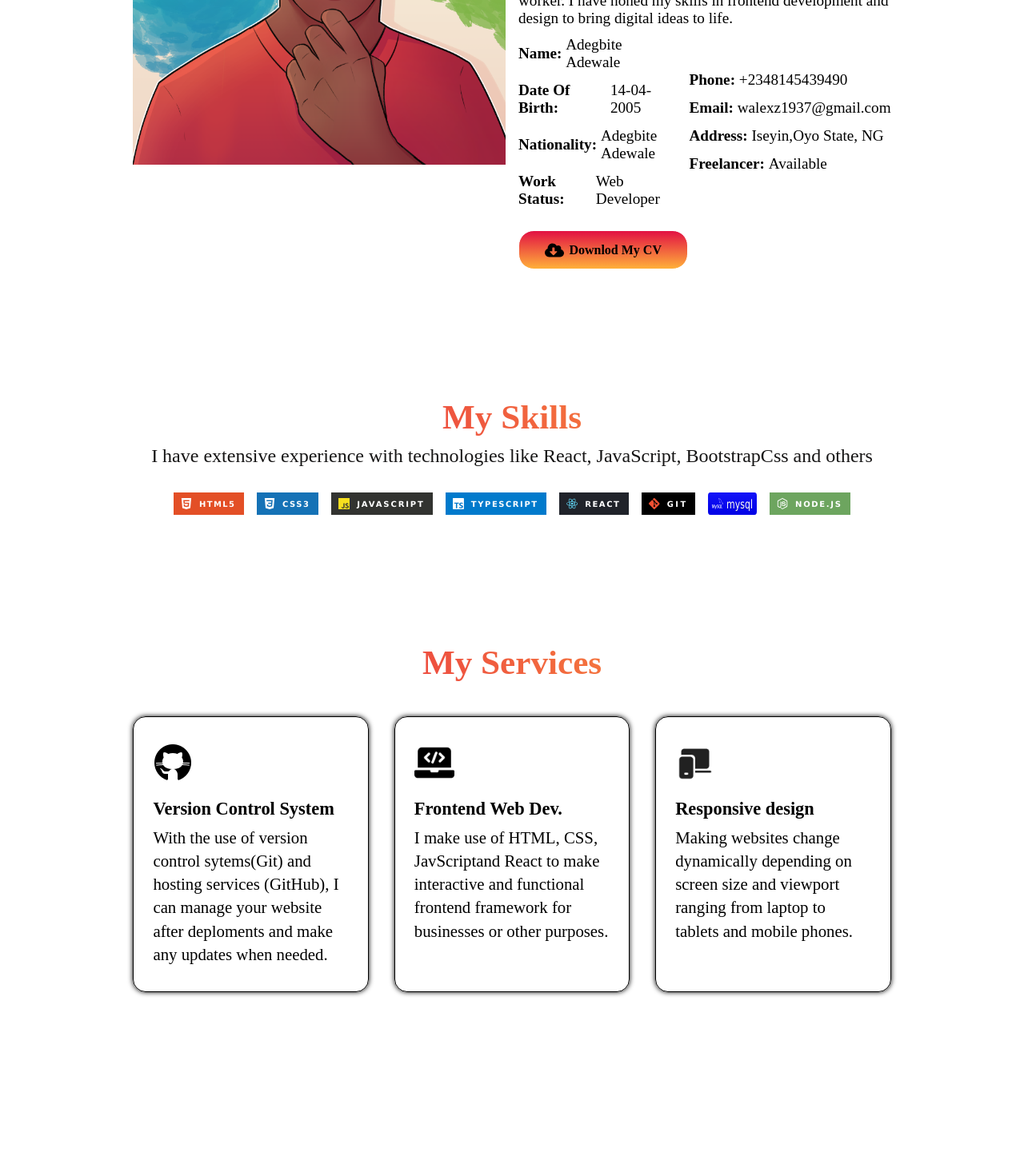
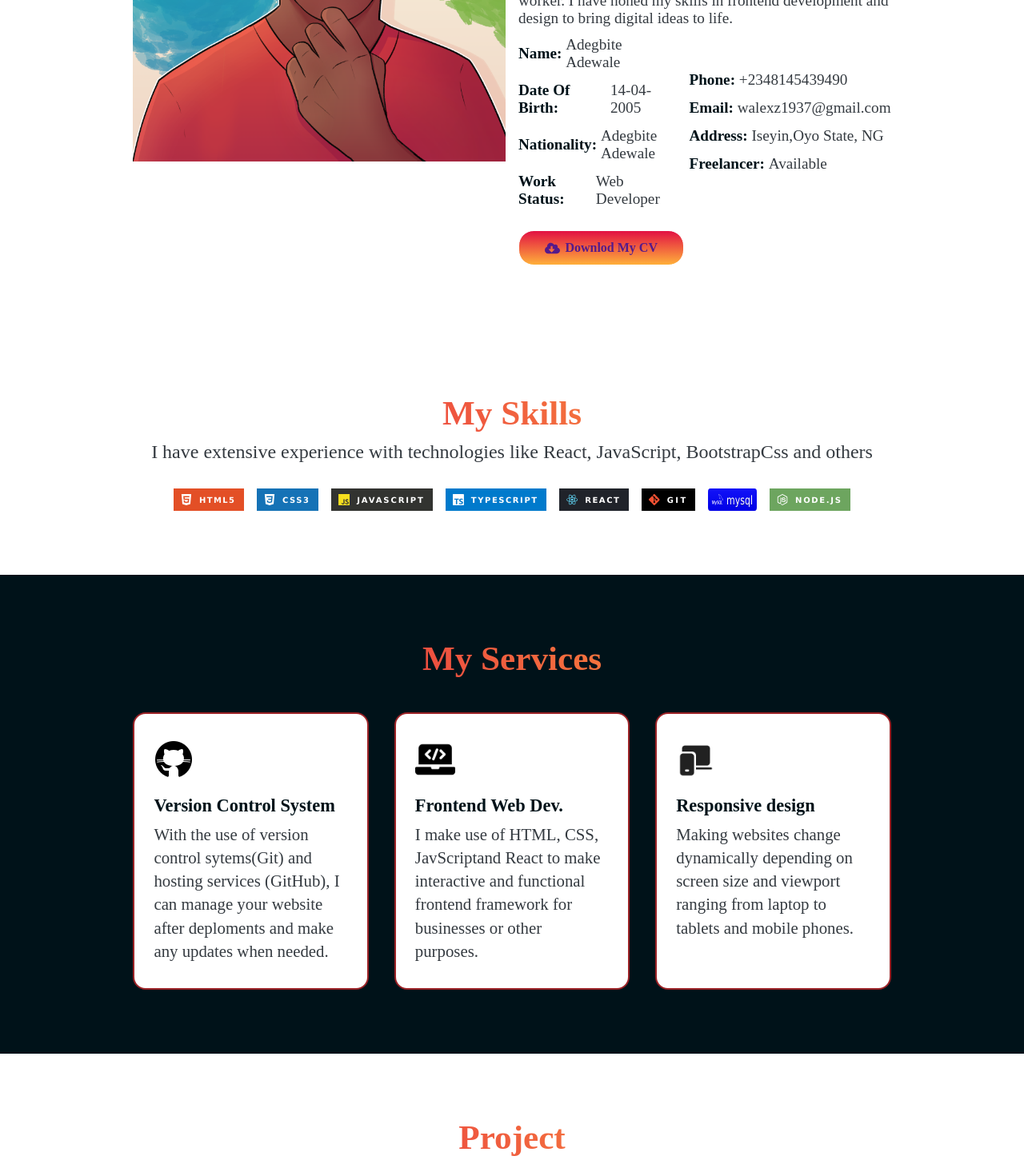
Before and after one commit to Walexz01/My-Portfolio, a React (Vite) app: page / in a window 1280 px wide. Shown: the part 1180-2641 px from the top of the page at 80% size. Before the commit the page ends 2501 px from the top, so only its background shows below. Built offline with nearby package versions, Linux system fonts and the light colour scheme.

Commit message:
create the projects section

```diff
--- a/src/App.tsx
+++ b/src/App.tsx
@@ -1,5 +1,6 @@
 import About from "./components/About";
 import Header from "./components/Header";
+import Projects from "./components/Projects";
 import Services from "./components/Services";
 import Skills from "./components/Skills";
 
@@ -10,6 +11,7 @@ function App() {
       <About />
       <Skills />
       <Services />
+      <Projects />
     </>
   );
 }
--- /dev/null
+++ b/src/Data/Projects.ts
@@ -0,0 +1,55 @@
+import project1 from '../assets/localhost_5173_ (1).png'
+
+export interface Project {
+    image: string;
+    name: string;
+    details: string;
+    githubLinnk?: string;
+    siteLink?: string;
+  }
+
+
+export const projects:Project[]=[
+    {
+        image:project1,
+        name:"My portfolio",
+        details: 'Lorem ipsum dolor sit amet consectetur adipisicing elit. Dolor illum fuga mollitia, unde facilis voluptates ea quos sapiente commodi exercitationem.',
+        githubLinnk:'jjj',
+        siteLink:'jjhj'
+    },
+    {
+        image:project1,
+        name:"My portfolio",
+        details: 'Lorem ipsum dolor sit amet consectetur adipisicing elit. Dolor illum fuga mollitia, unde facilis voluptates ea quos sapiente commodi exercitationem.',
+        githubLinnk:'jjj',
+        siteLink:'jjhj'
+    },
+    {
+        image:project1,
+        name:"hero back",
+        details: 'Lorem ipsum dolor sit amet consectetur adipisicing elit. Dolor illum fuga mollitia, unde facilis voluptates ea quos sapiente commodi exercitationem.',
+        githubLinnk:'jjj',
+        siteLink:'jjhj'
+    },
+    {
+        image:project1,
+        name:"My hero",
+        details: 'Lorem ipsum dolor sit amet consectetur adipisicing elit. Dolor illum fuga mollitia, unde facilis voluptates ea quos sapiente commodi exercitationem.',
+        githubLinnk:'jjj',
+    },
+
+    {
+        image:project1,
+        name:"hero back",
+        details: 'Lorem ipsum dolor sit amet consectetur adipisicing elit. Dolor illum fuga mollitia, unde facilis voluptates ea quos sapiente commodi exercitationem.',
+        githubLinnk:'jjj',
+        siteLink:'jjhj'
+    },
+    {
+        image:project1,
+        name:"My hero",
+        details: 'Lorem ipsum dolor sit amet consectetur adipisicing elit. Dolor illum fuga mollitia, unde facilis voluptates ea quos sapiente commodi exercitationem.',
+        githubLinnk:'jjj',
+    },
+
+]
--- a/src/components/Hero.tsx
+++ b/src/components/Hero.tsx
@@ -18,7 +18,7 @@ const Hero = () => {
               <button className="btn__colored btn">
                 <a href=""> Get In Touch</a>
               </button>
-              <button className="view_all_works btn">
+              <button className="color__hover__btn btn">
                 <a href="">View All Works</a>
               </button>
             </div>
--- /dev/null
+++ b/src/components/Projectcard.tsx
@@ -0,0 +1,37 @@
+import { VscGithub } from "react-icons/vsc";
+import { BsLink45Deg } from "react-icons/bs";
+import { Project } from "../Data/Projects";
+
+const Projectcard = ({
+  image,
+  name,
+  details,
+  githubLinnk,
+  siteLink,
+}: Project) => {
+  return (
+    <div className="projects__card">
+      <img src={image} alt="" />
+      <div className="project__details">
+        <h3 className="project__name ">{name}</h3>
+        <p className="project__about">{details}</p>
+      </div>
+      <div className="project__action__btn">
+        {githubLinnk && (
+          <button className="color__hover__btn btn">
+            <VscGithub />
+            <a href={githubLinnk}>Code</a>
+          </button>
+        )}
+        {siteLink && (
+          <button className="btn__colored btn visit__btn">
+            <BsLink45Deg />
+            <a href={siteLink}> Visit</a>
+          </button>
+        )}{" "}
+      </div>
+    </div>
+  );
+};
+
+export default Projectcard;
--- /dev/null
+++ b/src/components/Projects.tsx
@@ -0,0 +1,30 @@
+import Heading from "./Heading";
+import Projectcard from "./Projectcard";
+import project1 from "../assets/localhost_5173_ (1).png";
+import { projects } from "../Data/Projects";
+
+const Projects = () => {
+  return (
+    <section className="projects__section">
+      <div className="container projects__container">
+        <Heading
+          title="Project"
+          desc="Here are some of the projects have worked on"
+        />
+        <div className="projects__card__container">
+          {projects.map(({ image, name, details, githubLinnk, siteLink }) => (
+            <Projectcard
+              image={image}
+              name={name}
+              details={details}
+              githubLinnk={githubLinnk}
+              siteLink={siteLink}
+            />
+          ))}
+        </div>
+      </div>
+    </section>
+  );
+};
+
+export default Projects;
--- a/src/components/Services.tsx
+++ b/src/components/Services.tsx
@@ -8,8 +8,13 @@ const Services = () => {
       <div className="container services__container">
         <Heading title="My Services" />
         <div className="services">
-          {services.map(({ image, heading, desc }) => (
-            <Servicecard image={image} heading={heading} desc={desc} />
+          {services.map(({ image, heading, desc }, index) => (
+            <Servicecard
+              key={index}
+              image={image}
+              heading={heading}
+              desc={desc}
+            />
           ))}
         </div>
       </div>
--- a/src/index.css
+++ b/src/index.css
@@ -7,10 +7,18 @@
 :root{
   --color__primary: #E21143;
   --color__secondary: #FFB03A;
+  --color__l_black:#001219;
+  --color__black-100: #343a40
+}
+h1,h2,h3,h4,h5,h6{
+  color: var(--color__l_black);
+}
+p,span{
+  color: var(--color__black-100);
 }
 a{
   text-decoration: none;
-  color: black;
+  color: 001219;
   font-weight: 600;
 }
 svg{
@@ -27,7 +35,7 @@ section{
 }
 /* ================= NAvBar style ==================== */
 .nav{
-  background: rgb(32, 33, 36);
+  background: var(--color__l_black);
   display: flex;
   align-items: center;
   justify-content: center;
@@ -95,7 +103,7 @@ section{
 }
 .little__intro{
   font-size: 1.2rem;
-  color: rgba(27, 27, 27, 0.596);
+  color: var(--color__black-100);
   padding: 2rem 0;
 }
 .ctns{
@@ -108,17 +116,21 @@ section{
   outline: none;
   font-size: 1rem;
   white-space: nowrap;
-  background-color: transparent;
+  background-color: white;
+
   margin-right: .4rem;
-  border: 1px solid black;
+  border: 1px solid var(--color__l_black);
   display: inline-flex;
   align-items: center;
   gap: .4rem;
 }
 .btn a{
-  color: black;
+  color: var(--color__l_black);
   font-weight: 600;
 
+}
+.btn svg{
+  font-size: 19px;
 }
 .btn__colored{
   background: linear-gradient(var(--color__primary),var(--color__secondary));
@@ -130,7 +142,7 @@ section{
   background: transparent;
   border: 1px solid var(--color__primary);
 }
-.view_all_works:hover{
+.color__hover__btn:hover{
   background: linear-gradient(var(--color__primary),var(--color__secondary));
   border: 1px solid white;
   transition: all .5s ease-in;
@@ -143,8 +155,8 @@ section{
 /* =========== aboutt section ============ */
 .heading{
   text-align: center;
-  color: rgba(12, 11, 11, 0.966);
   padding-bottom: 2rem;
+  font-family: cursive;
 }
 .heading h2{
   font-size: 2.7rem;
@@ -200,6 +212,9 @@ padding-top: .5rem;
   gap: 1rem;
 }
 /* ===================== services section ======================= */
+.services__section{
+  background: var(--color__l_black);;
+}
 .services{
   display: grid;
   justify-content: center;
@@ -207,11 +222,16 @@ padding-top: .5rem;
   grid-template-columns: repeat(3, 1fr);
 }
 .service{
-  border: 1px solid black;
+  border: 2px solid transparent ;
   text-align: left;
+  background-color: white;
   border-radius: 1rem;
   padding: 2rem 1.5rem;
-  box-shadow: 0px 0px 6px black;
+  border: 2px solid #9b2226 ;
+  transition: all .5s ease-in;
+}
+.service:hover{
+  box-shadow: 2px 3px 4px #ae2012;
 }
 .service__img{
   margin-bottom: 1rem;
@@ -226,6 +246,50 @@ padding-top: .5rem;
   line-height: 1.4;
 }
 
+/* ================== projects section ====================== */
+.projects__card__container{
+  padding: 1rem 0;
+  display: grid;
+  grid-template-columns: repeat(3,1fr);
+  gap: 2rem;
+}
+.projects__card{
+  background-color: var(--color__l_black);
+  border-radius: 2rem;
+  overflow: hidden;
+  padding-bottom: 1rem;
+  box-shadow: 1px 1px 9px 2px rgba(0,0,0,0.75);
+
+}
+.projects__card img{
+  width: 100%;
+}
+.project__details{
+  padding: 1rem 0 1rem 1rem;
+}
+.project__name{
+  font-size: 1.4rem;
+  padding-bottom: .5rem;
+  color: #fafaff;
+  font-family: cursive;
+
+}
+.project__about {
+  color: #e9e9e9;
+  font-size: 1.1rem;
+  line-height: 1.4;
+}
+.project__action__btn{
+  padding: 0 1rem;
+}
+
+.visit__btn:hover{
+  background-color: white;
+}
+.visit__btn:hover a,.visit__btn:hover svg{
+  color: var(--color__l_black);
+
+}
 /* ============= media query for 1024px screen =============== */
 @media (max-width : 1024px) {
   /* =========== aboutt section ============ */
```
Also changed, not shown: src/assets/localhost_5173_ (1).png (added), 1 other file (tests, documents, lock files or other folders).
